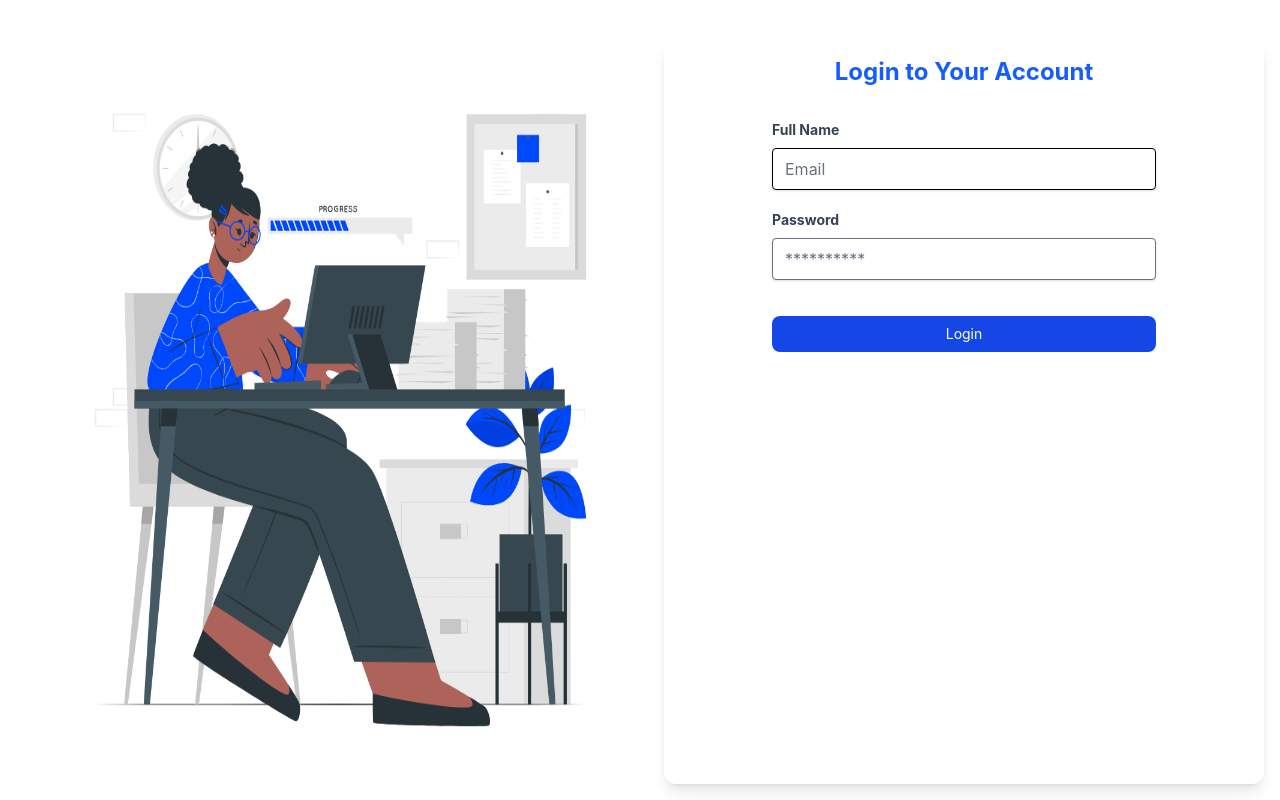
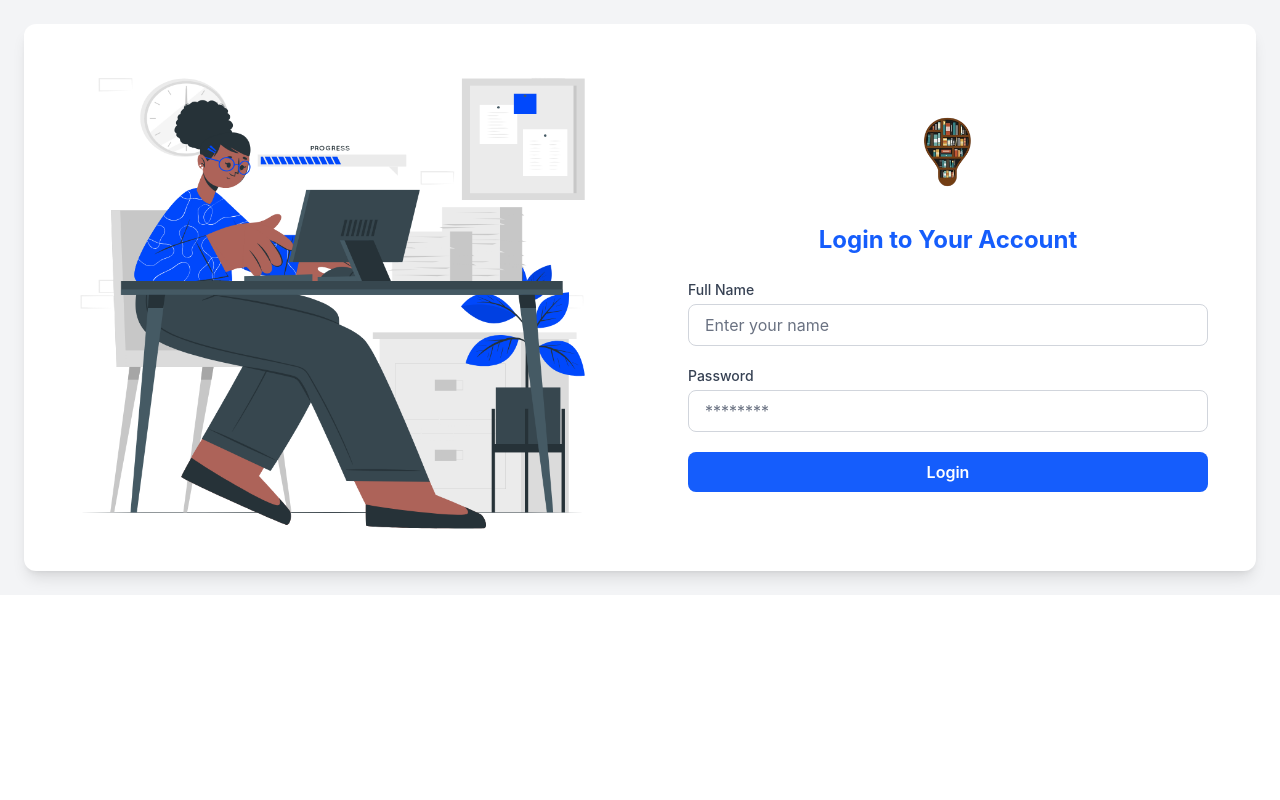
Before and after one commit to mary838/Library-management-system, a Vue app: page / in a window 1280 px wide. Built offline with nearby package versions, Linux system fonts and the light colour scheme.

Commit message:
add data and improve layout login

```diff
--- a/src/Auth/login.vue
+++ b/src/Auth/login.vue
@@ -1,46 +1,69 @@
-<script setup></script>
+<script setup>
+</script>
 
 <template>
-  <div class="w-full  p-4 mb-6 bg-white h-full">
-    <div class="flex p-7 mb-4  h-full">
-      <div class="mt-6 ms-6 w-1/2 px-32 py-16 ">
-        <img class="w-full h-full" src="../assets/image.png" alt="" />
+  <div class="min-h-screen flex items-center justify-center bg-gray-100 p-6">
+    <div class="grid grid-cols-1 md:grid-cols-2 bg-white rounded-xl shadow-lg overflow-hidden w-full max-w-5xl">
+
+      <!-- Left Side Image -->
+      <div class="hidden md:block">
+        <img
+          src="../assets/image.png"
+          alt="Side Image"
+          class="w-full h-full object-cover"
+        />
       </div>
-      <div class="mt-6 ms-6 w-1/2 px-32 py-16 rounded-xl shadow-lg">
-        <h1 class="text-2xl  font-bold mb-4 p-4 text-center text-blue-600">
+
+      <!-- Right Side Form -->
+      <div class="flex flex-col justify-center p-8 md:p-12 space-y-6">
+        <!-- Small Logo inside form -->
+        <div class="flex justify-center">
+          <img
+            src="../assets/pngtree-creative-idea-bulb-library-bookshelf-png-image_2095898-removebg-preview.png"
+            alt="Logo"
+            class="w-24 h-24 object-contain"
+          />
+        </div>
+
+        <!-- Heading -->
+        <h1 class="text-2xl font-bold text-center text-blue-600">
           Login to Your Account
         </h1>
-        <form class="max-w-sm mx-auto space-y-4">
-          <div class="mb-5">
-            <label for="Name" class="block text-sm font-bold text-gray-700 mb-2"
-              >Full Name
+
+        <!-- Form -->
+        <form class="space-y-5">
+          <!-- Name -->
+          <div>
+            <label for="name" class="block text-sm font-medium text-gray-700 mb-1">
+              Full Name
             </label>
             <input
-              type="text@"
-              id="text"
-              class="shadow appearance-none border rounded w-full py-2 px-3"
+              type="text"
+              id="name"
+              placeholder="Enter your name"
               required
-              placeholder="Email"
-            />
-          </div>
-          <div class="mb-5">
-            <label
-              for="user-id"
-              class="block text-sm font-bold text-gray-700 mb-2"
-              >Password</label
-            >
-            <input
-              type="password"
-              id=""
-              class="shadow appearance-none border rounded w-full py-2 px-3"
-              placeholder="**********"
-              required
+              class="w-full px-4 py-2 border border-gray-300 rounded-lg focus:outline-none focus:ring-2 focus:ring-blue-400"
             />
           </div>
 
+          <!-- Password -->
+          <div>
+            <label for="password" class="block text-sm font-medium text-gray-700 mb-1">
+              Password
+            </label>
+            <input
+              type="password"
+              id="password"
+              placeholder="********"
+              required
+              class="w-full px-4 py-2 border border-gray-300 rounded-lg focus:outline-none focus:ring-2 focus:ring-blue-400"
+            />
+          </div>
+
+          <!-- Submit Button -->
           <button
             type="submit"
-            class="text-white bg-blue-700 mt-4 hover:bg-blue-800  rounded-lg text-sm  w-full px-3 py-2 text-center dark:bg-blue-600 dark:hover:bg-blue-700 dark:focus:ring-blue-800"
+            class="w-full py-2 bg-blue-600 text-white font-semibold rounded-lg hover:bg-blue-700 transition"
           >
             Login
           </button>
```
Also changed, not shown: src/assets/pngtree-creative-idea-bulb-library-bookshelf-png-image_2095898-removebg-preview.png (added), src/assets/pngtree-creative-idea-bulb-library-bookshelf-png-image_2095898.jpg (added).
